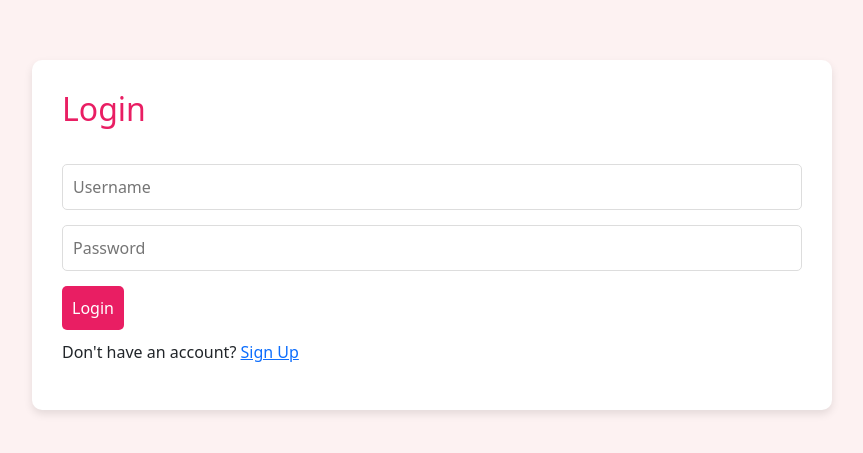
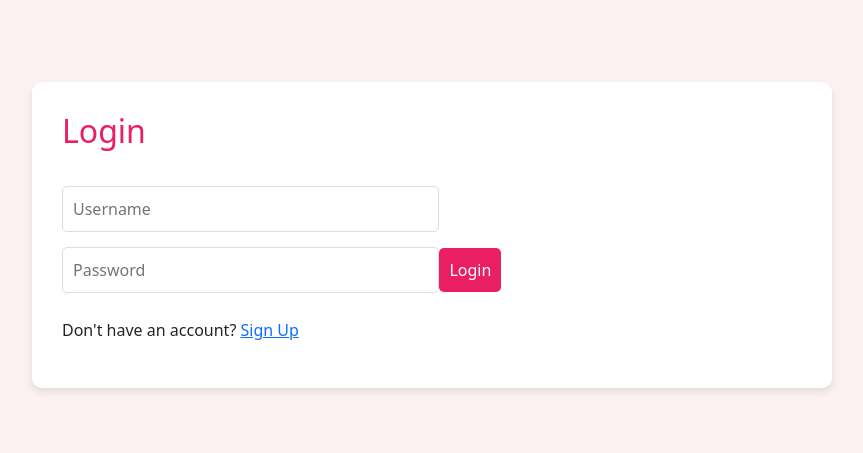
Before and after one commit to Swarnapriya-K/project, a React (Create React App) app: page /login in a window 1280 px wide. Shown: the part 165-618 px from the top of the page, without its empty margins (208-1071 px from the left). Built offline with nearby package versions, Linux system fonts and the light colour scheme.

Commit message:
testing login

```diff
--- a/src/Pages/LoginSignup/LoginSignup.css
+++ b/src/Pages/LoginSignup/LoginSignup.css
@@ -30,7 +30,7 @@
 }
 
 .form-container input {
-  width: 100%;
+  width: 51%;
   padding: 10px;
   margin-bottom: 15px;
   border: 1px solid #ddd;
--- a/src/Pages/LoginSignup/Signup.jsx
+++ b/src/Pages/LoginSignup/Signup.jsx
@@ -87,7 +87,7 @@ const Signup = () => {
               placeholder="Confirm Password"
               value={formData.confirmPassword}
               onChange={handleInputChange}
-            />
+            /> <br />
             {error && <div className="error-message">{error}</div>}
             <button type="submit" disabled={isLoading}>
               {isLoading ? "Signing Up..." : "Sign Up"}
```
